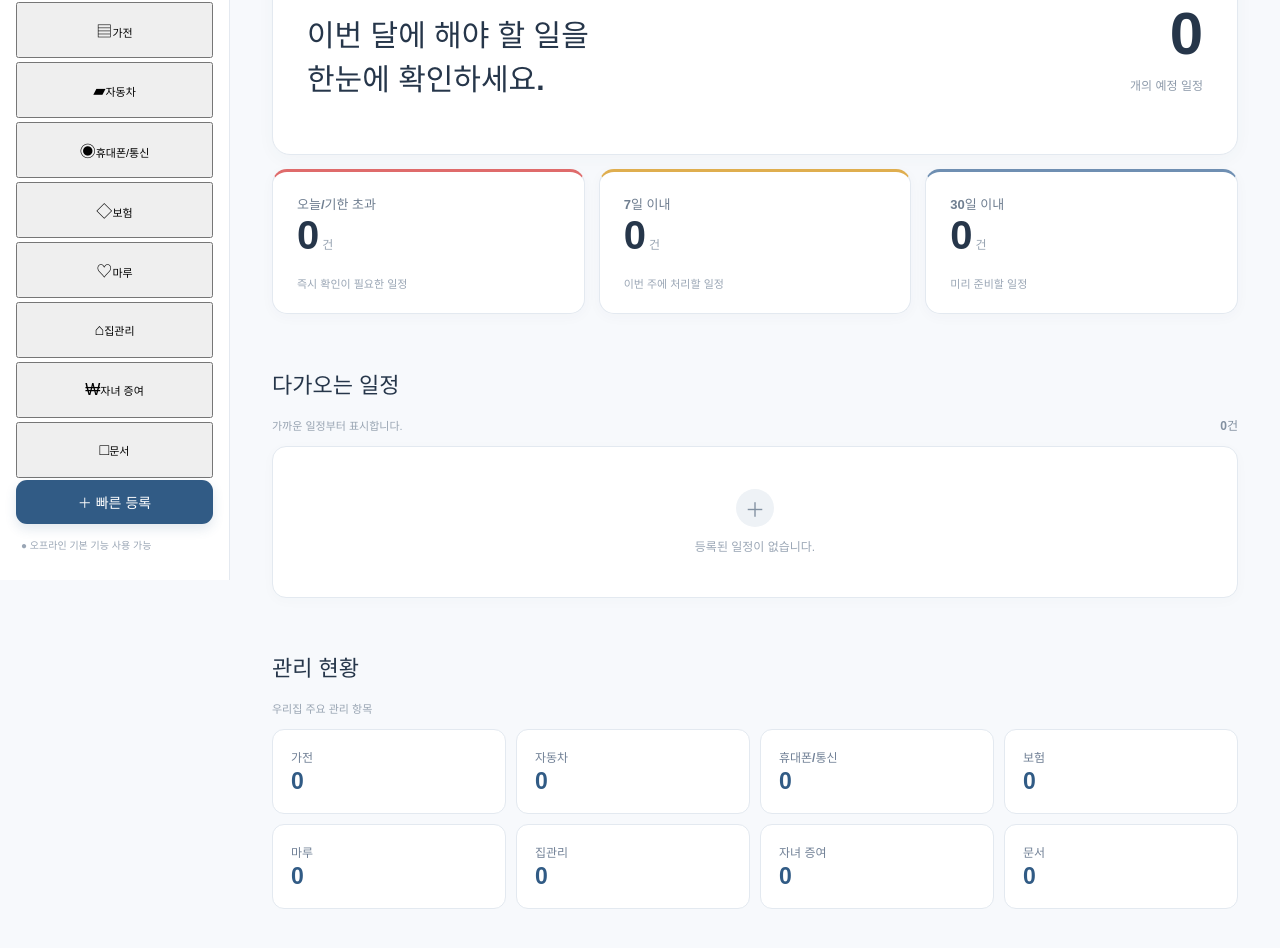
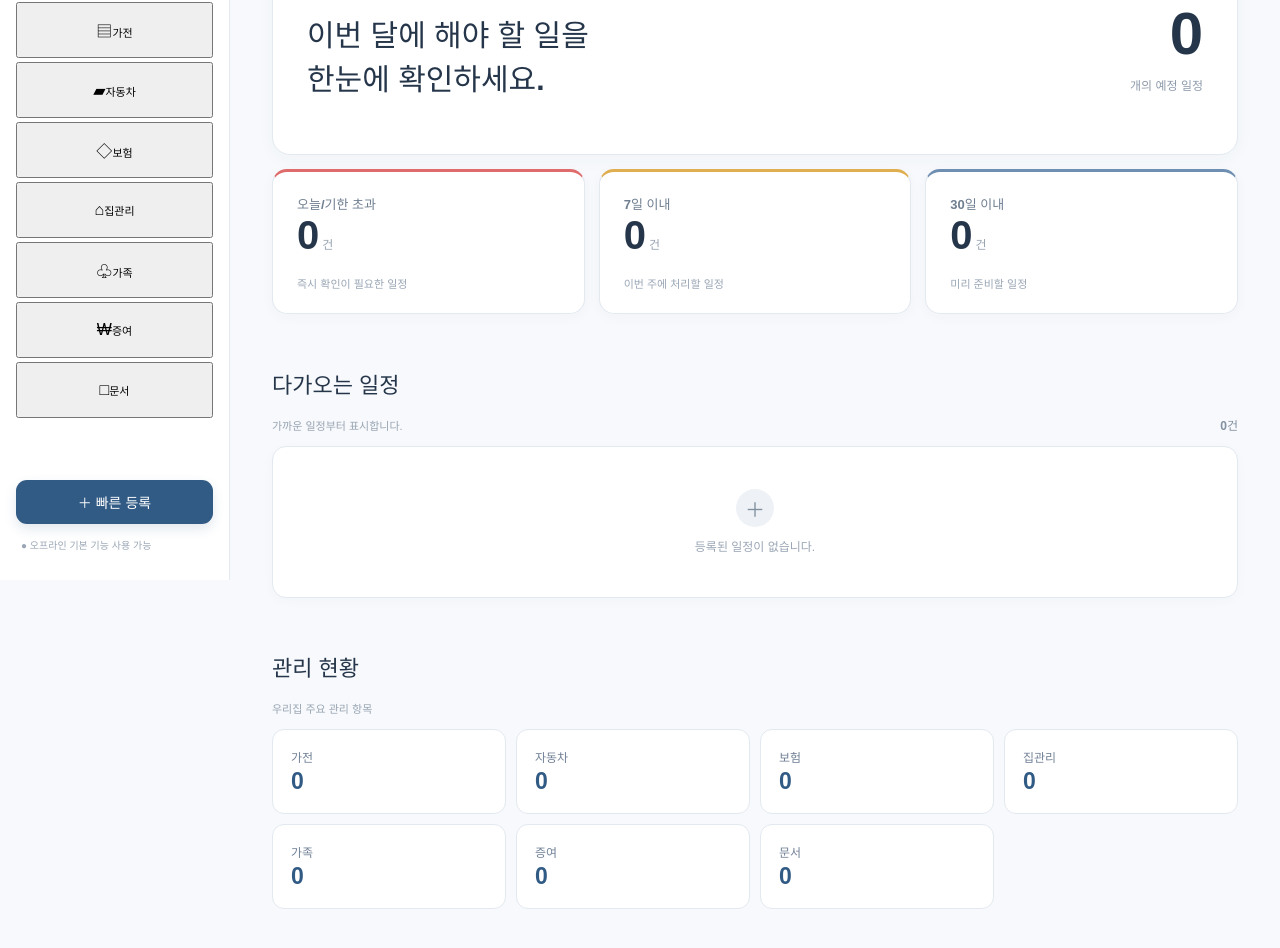
Before and after one commit to eastdragonhome-prog/MyHomeManagement, a React (Vite) app: page / in a window 1280 px wide. Shown: the part 220-1168 px from the top of the page. Built offline with nearby package versions, Linux system fonts and the light colour scheme.

Commit message:
Update App.tsx

```diff
--- a/App.tsx
+++ b/App.tsx
@@ -18,22 +18,20 @@ const MENU = [
   ["schedule", "▣", "일정"],
   ["appliance", "▤", "가전"],
   ["vehicle", "▰", "자동차"],
-  ["telecom", "◉", "휴대폰/통신"],
   ["insurance", "◇", "보험"],
-  ["maru", "♡", "마루"],
   ["homecare", "⌂", "집관리"],
-  ["gift", "₩", "자녀 증여"],
+  ["family", "♧", "가족"],
+  ["gift", "₩", "증여"],
   ["documents", "□", "문서"],
 ] as const;
 
 const CATEGORY_MAP: Record<string, string> = {
   appliance: "가전",
   vehicle: "자동차",
-  telecom: "휴대폰/통신",
   insurance: "보험",
-  maru: "마루",
   homecare: "집관리",
-  gift: "자녀 증여",
+  family: "가족",
+  gift: "증여",
   documents: "문서",
 };
 
@@ -460,47 +458,6 @@ async function refresh() {
   </>
 )}
 
-            <label>
-              날짜
-
-              <input
-                type="date"
-                value={date}
-                onChange={(e) =>
-                  setDate(
-                    e.target.value
-                  )
-                }
-              />
-            </label>
-
-            <label>
-              우선순위
-
-              <select
-                value={priority}
-                onChange={(e) =>
-                  setPriority(
-                    Number(
-                      e.target.value
-                    )
-                  )
-                }
-              >
-                <option value={1}>
-                  긴급
-                </option>
-
-                <option value={2}>
-                  보통
-                </option>
-
-                <option value={3}>
-                  낮음
-                </option>
-              </select>
-            </label>
-
             <div className="modal-actions">
               <button
                 onClick={() =>
@@ -552,11 +509,10 @@ function Dashboard({
 const categories = [
   "가전",
   "자동차",
-    "휴대폰/통신",
   "보험",
-    "마루",
   "집관리",
-    "자녀 증여",
+  "가족",
+  "증여",
   "문서",
 ];
 
```
Lines whose indentation alone changed are shown as unchanged.
